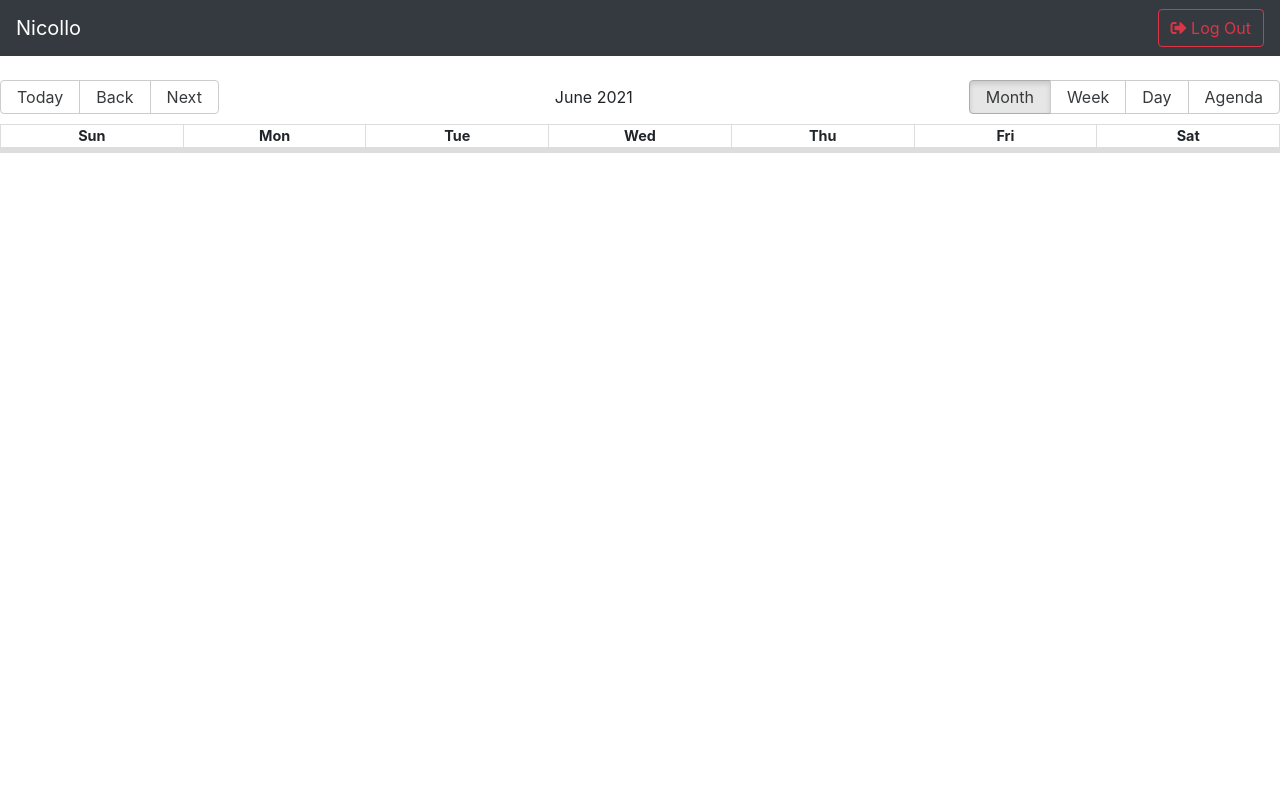
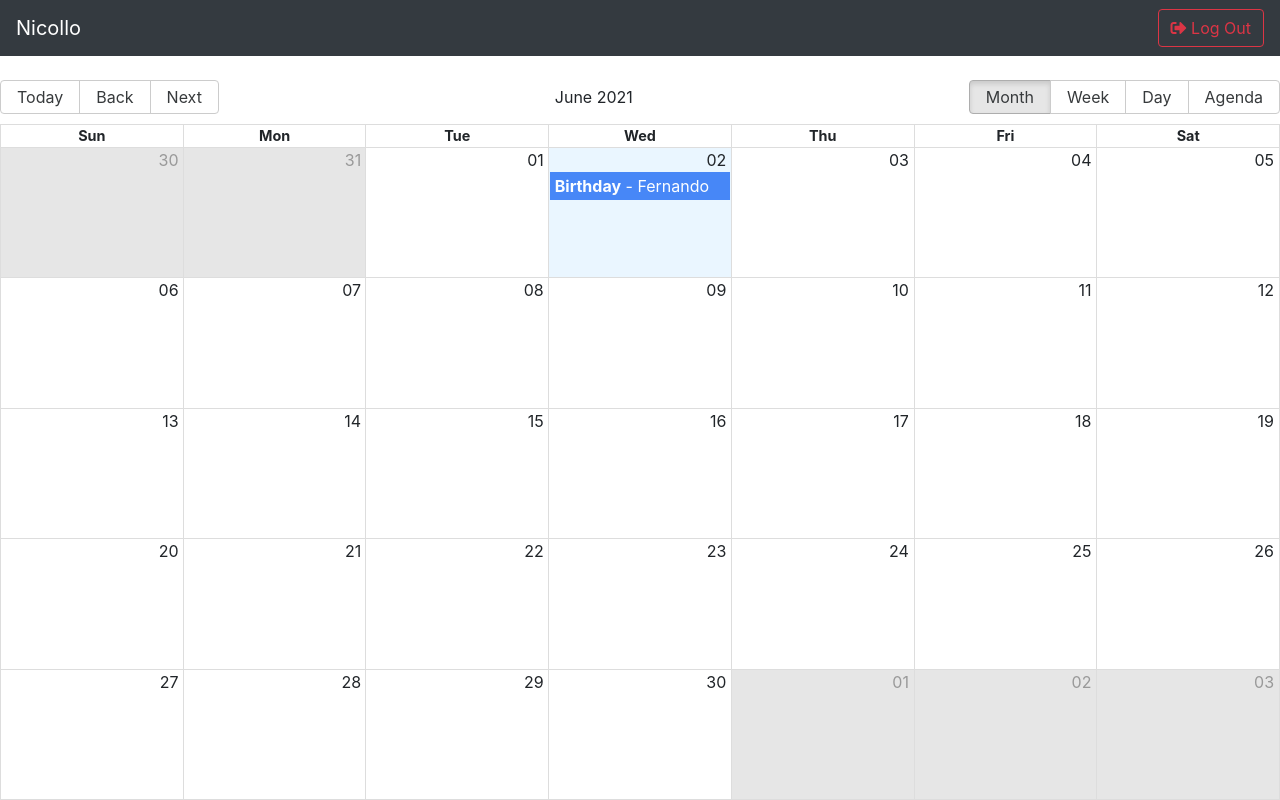
Before and after one commit to bernardogarza/calendar-react-app, a React (Create React App) app: page / in a window 1280 px wide. Built offline with nearby package versions, Linux system fonts and the light colour scheme.

Commit message:
Added react-modal package

```diff
--- a/package.json
+++ b/package.json
@@ -10,6 +10,7 @@
     "react": "^17.0.2",
     "react-big-calendar": "^0.33.5",
     "react-dom": "^17.0.2",
+    "react-modal": "^3.14.2",
     "react-router-dom": "^5.2.0",
     "react-scripts": "4.0.3",
     "web-vitals": "^1.0.1"
--- a/src/Calendar/Calendar.jsx
+++ b/src/Calendar/Calendar.jsx
@@ -3,6 +3,8 @@ import { Calendar as BigCalendar, momentLocalizer } from 'react-big-calendar';
 
 import Navbar from '../Navbar/Navbar';
 import 'react-big-calendar/lib/css/react-big-calendar.css';
+import CalendarEvent from '../CalendarEvent/CalendarEvent';
+import { useState } from 'react';
 
 const localizer = momentLocalizer(moment);
 
@@ -12,14 +14,57 @@ const events = [
     start: moment().toDate(),
     end: moment().add(2, 'hours').toDate(),
     bgcolor: '#fafafa',
+    user: {
+      _id: '123',
+      name: 'Fernando',
+    },
   },
 ];
 
+const eventStyleGetter = (event, start, end, isSelected) => {
+  const style = {
+    backgroundColor: '#367CF7',
+    borderRadius: '0px',
+    opacity: 0.9,
+    display: 'block',
+    color: 'white',
+  };
+  return {
+    style,
+  };
+};
+
 const Calendar = () => {
+  const [lastView, setLastView] = useState(localStorage.getItem('lastView') || 'month');
+
+  const onDoubleClick = (e) => {
+    console.log(e);
+  };
+
+  const onSelectEvent = (e) => {
+    console.log(e);
+  };
+
+  const onViewChange = (e) => {
+    setLastView(e);
+    localStorage.setItem('lastView', e);
+  };
+
   return (
-    <div>
+    <div className="calendar-screen">
       <Navbar />
-      <BigCalendar localizer={localizer} events={events} startAccessor="start" endAccessor="end" />
+      <BigCalendar
+        localizer={localizer}
+        events={events}
+        startAccessor="start"
+        endAccessor="end"
+        eventPropGetter={eventStyleGetter}
+        onDoubleClickEvent={onDoubleClick}
+        components={{ event: CalendarEvent }}
+        onView={onViewChange}
+        view={lastView}
+        onSelectEvent={onSelectEvent}
+      />
     </div>
   );
 };
--- /dev/null
+++ b/src/CalendarEvent/CalendarEvent.jsx
@@ -0,0 +1,11 @@
+const CalendarEvent = ({ event }) => {
+  const { title, user } = event;
+  return (
+    <div>
+      <b>{title}</b>
+      <span> - {user.name}</span>
+    </div>
+  );
+};
+
+export default CalendarEvent;
--- /dev/null
+++ b/src/index.css
@@ -0,0 +1,15 @@
+html,
+body {
+  height: 100vh;
+  width: 100vw;
+}
+
+.calendar-screen {
+  display: flex;
+  flex-flow: column;
+  height: 100vh;
+}
+
+.rbc-calendar {
+  height: 100%;
+}
--- a/src/index.js
+++ b/src/index.js
@@ -1,6 +1,7 @@
 import React from 'react';
 import ReactDOM from 'react-dom';
 import App from './App';
+import './index.css';
 import reportWebVitals from './reportWebVitals';
 
 ReactDOM.render(<App />, document.getElementById('root'));
```
Also changed, not shown: 1 other file (tests, documents, lock files or other folders).
